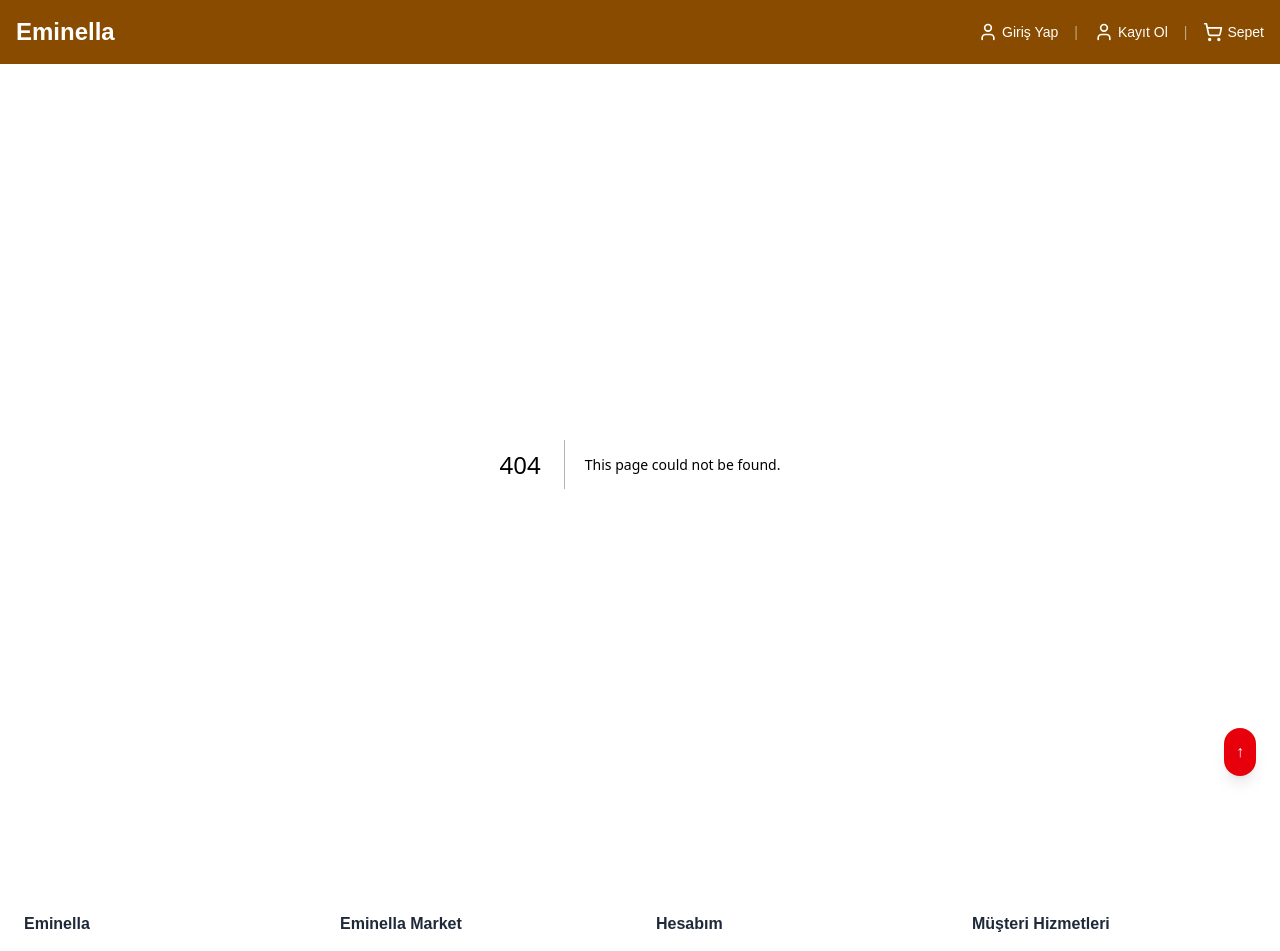
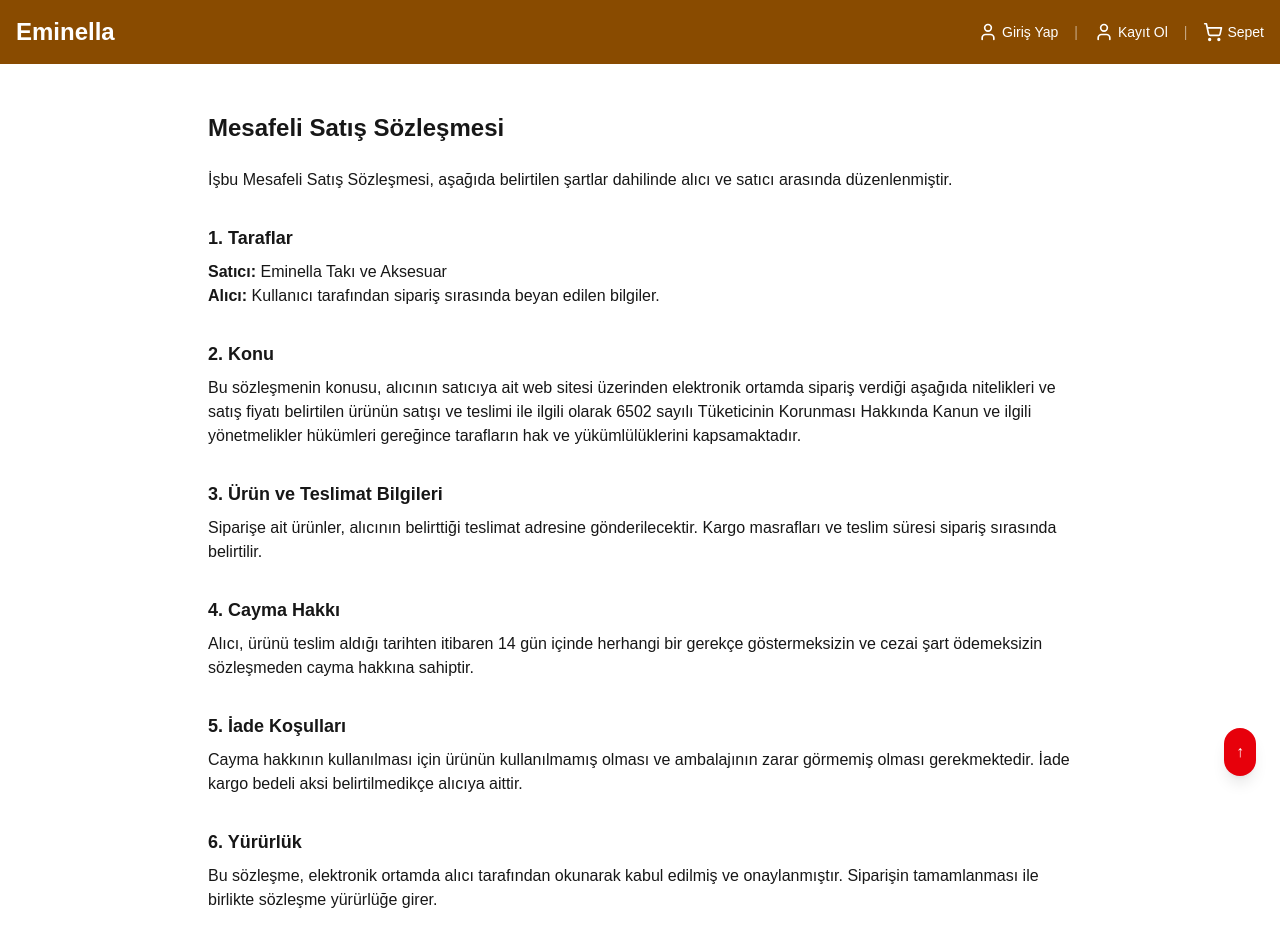
Before and after one commit to eminella/frontend-app, a Next.js app: page /mesafeli-satis in a window 1280 px wide. Before the commit this address had no page. Shown: the top 951 px of the page. Built offline with nearby package versions, Linux system fonts and the light colour scheme.

Commit message:
feat: hakkımızda sayfası breadcrumb ve yazı renkleri güncellendi

```diff
--- a/app/hakkimizda/page.tsx
+++ b/app/hakkimizda/page.tsx
@@ -1,32 +1,47 @@
 // frontend-app/app/hakkimizda/page.tsx
+'use client';
+
+import Link from 'next/link';
+
 export default function HakkimizdaPage() {
   return (
-      <div className="max-w-4xl mx-auto p-6">
-        <h1 className="text-3xl font-bold mb-4 border-b pb-2">Hakkımızda</h1>
+    <main className="max-w-4xl mx-auto px-4 py-8">
+      {/* Breadcrumb */}
+      <div className="text-sm text-black mb-6">
+        <Link href="/" className="hover:underline">Anasayfa</Link> <span className="mx-1">/</span> <span className="text-black">Hakkımızda</span>
+      </div>
 
+      {/* Sayfa Başlığı */}
+      <h1 className="text-3xl font-bold text-black border-b-2 border-red-500 inline-block pb-1 mb-6">
+        Hakkımızda
+      </h1>
+
+      {/* Bölüm 1 */}
       <section className="mb-8">
-          <h2 className="text-2xl font-semibold mb-2 text-gray-800">Neden Eminella?</h2>
-          <p className="text-gray-700">
+        <h2 className="text-2xl font-semibold mb-2 text-black">Neden Eminella?</h2>
+        <p className="text-black">
           Eminella, şıklığı ve zarafeti bir araya getiren takı & aksesuar markasıdır.
           Müşterilerimize kaliteli ve uygun fiyatlı ürünler sunmayı ilke edindik.
           Kadın takıları, kolyeler, yüzükler ve daha fazlası sizlerle!
         </p>
       </section>
 
+      {/* Bölüm 2 */}
       <section className="mb-8">
-          <h2 className="text-2xl font-semibold mb-2 text-gray-800">Markanıza Güç Katın</h2>
-          <p className="text-gray-700">
+        <h2 className="text-2xl font-semibold mb-2 text-black">Markanıza Güç Katın</h2>
+        <p className="text-black">
           Tasarım odaklı ürünlerimizle tarzınızı yansıtın. Eminella, yalnızca bir takı mağazası değil;
           aynı zamanda şıklığınızı tamamlayan bir stil rehberidir.
         </p>
       </section>
 
+      {/* Bölüm 3 */}
       <section>
-          <h2 className="text-2xl font-semibold mb-2 text-gray-800">Bize Ulaşın</h2>
-          <p className="text-gray-700">
+        <h2 className="text-2xl font-semibold mb-2 text-black">Bize Ulaşın</h2>
+        <p className="text-black">
           Her türlü sorunuz için <strong>destek@eminella.com</strong> üzerinden bizimle iletişime geçebilirsiniz.
         </p>
       </section>
-      </div>
+    </main>
   );
 }
--- a/app/layout.tsx
+++ b/app/layout.tsx
@@ -28,7 +28,6 @@ export default function RootLayout({ children }: { children: React.ReactNode })
                 <h5 className="font-bold mb-4 text-gray-800">Eminella</h5>
                 <ul className="space-y-2 text-sm text-gray-700">
                   <li><Link href="/hakkimizda">Hakkımızda</Link></li>
-                  <li><Link href="/lisanslarimiz">Lisanslarımız</Link></li>
                   <li><Link href="/bize-ulasin">Bize Ulaşın</Link></li>
                 </ul>
               </div>
--- /dev/null
+++ b/app/mesafeli-satis/page.tsx
@@ -0,0 +1,45 @@
+// frontend-app/src/app/mesafeli-satis/page.tsx
+'use client';
+
+export default function MesafeliSatisPage() {
+  return (
+    <main className="max-w-4xl mx-auto px-4 py-12">
+      <h1 className="text-2xl font-bold mb-6">Mesafeli Satış Sözleşmesi</h1>
+
+      <p className="mb-4">
+        İşbu Mesafeli Satış Sözleşmesi, aşağıda belirtilen şartlar dahilinde alıcı ve satıcı arasında düzenlenmiştir.
+      </p>
+
+      <h2 className="text-lg font-semibold mt-8 mb-2">1. Taraflar</h2>
+      <p className="mb-4">
+        <strong>Satıcı:</strong> Eminella Takı ve Aksesuar<br />
+        <strong>Alıcı:</strong> Kullanıcı tarafından sipariş sırasında beyan edilen bilgiler.
+      </p>
+
+      <h2 className="text-lg font-semibold mt-8 mb-2">2. Konu</h2>
+      <p className="mb-4">
+        Bu sözleşmenin konusu, alıcının satıcıya ait web sitesi üzerinden elektronik ortamda sipariş verdiği aşağıda nitelikleri ve satış fiyatı belirtilen ürünün satışı ve teslimi ile ilgili olarak 6502 sayılı Tüketicinin Korunması Hakkında Kanun ve ilgili yönetmelikler hükümleri gereğince tarafların hak ve yükümlülüklerini kapsamaktadır.
+      </p>
+
+      <h2 className="text-lg font-semibold mt-8 mb-2">3. Ürün ve Teslimat Bilgileri</h2>
+      <p className="mb-4">
+        Siparişe ait ürünler, alıcının belirttiği teslimat adresine gönderilecektir. Kargo masrafları ve teslim süresi sipariş sırasında belirtilir.
+      </p>
+
+      <h2 className="text-lg font-semibold mt-8 mb-2">4. Cayma Hakkı</h2>
+      <p className="mb-4">
+        Alıcı, ürünü teslim aldığı tarihten itibaren 14 gün içinde herhangi bir gerekçe göstermeksizin ve cezai şart ödemeksizin sözleşmeden cayma hakkına sahiptir.
+      </p>
+
+      <h2 className="text-lg font-semibold mt-8 mb-2">5. İade Koşulları</h2>
+      <p className="mb-4">
+        Cayma hakkının kullanılması için ürünün kullanılmamış olması ve ambalajının zarar görmemiş olması gerekmektedir. İade kargo bedeli aksi belirtilmedikçe alıcıya aittir.
+      </p>
+
+      <h2 className="text-lg font-semibold mt-8 mb-2">6. Yürürlük</h2>
+      <p>
+        Bu sözleşme, elektronik ortamda alıcı tarafından okunarak kabul edilmiş ve onaylanmıştır. Siparişin tamamlanması ile birlikte sözleşme yürürlüğe girer.
+      </p>
+    </main>
+  );
+}
```
Lines whose indentation alone changed are shown as unchanged.
